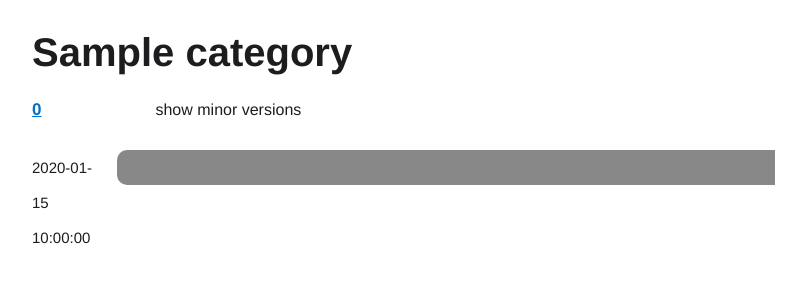
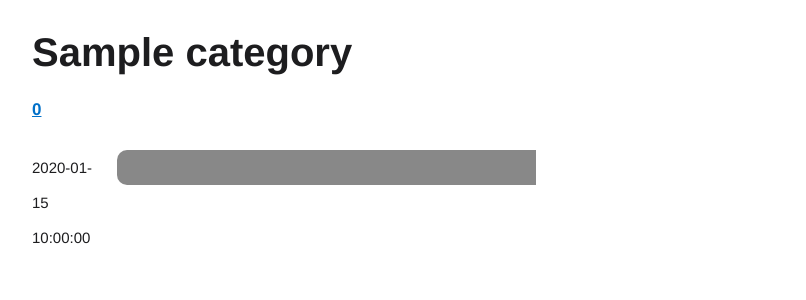
Before and after one commit to probabilistic-cat/stats, a Symfony app: template templates/content.html.twig in a window 1280 px wide. Shown: the top 300 px of the page, without its empty margins (8-814 px from the left). Run offline with Twig, Linux system fonts and the light colour scheme; the template is opened without the code that fills it: most values are stand-ins (such as "Sample title", 1, 10 or a date in 2020); some libraries are stand-ins or nearby versions.

Commit message:
Visual fixes.

```diff
--- a/public/js/content.js
+++ b/public/js/content.js
@@ -23,6 +23,10 @@ function calcVersionDivWidth() {
             // let version = $(this).attr('data-version');
             let percent = parseFloat($(this).attr('data-percent'));
             let width = Math.floor(versionsDivWidth / 100 * percent);
+            if (width === 1) {
+                width = 0;
+            }
+
             totalWidth += width;
             if (biggestWidth < width) {
                 let classlist = $(this).attr('class').split(/\s+/);
@@ -78,6 +82,10 @@ function calcVersionDivWidth() {
             $(this).find('div.minor_version').each(function() {
                 let minorPercent = parseFloat($(this).attr('data-percent'));
                 let minorWidth = Math.floor(width / percent * minorPercent);
+                if (minorWidth === 1) {
+                    minorWidth = 0;
+                }
+
                 minorTotalWidth += minorWidth;
                 if (minorBiggestWidth < minorWidth) {
                     let minorClasslist = $(this).attr('class').split(/\s+/);
--- a/public/styles/content.css
+++ b/public/styles/content.css
@@ -22,10 +22,10 @@
 }
 
 .content p.show_minor {
+    float: right;
     margin: 1px 0 0 100px;
     font-size: 16px;
     font-weight: 300;
-    /*color: #0070c9;*/
     text-decoration: none;
 }
 
@@ -54,7 +54,7 @@
 }
 
 .content div.data div.month div.versions {
-    width: calc(100% - 90px);
+    width: calc(100% - 85px);
     border-radius: 10px;
     overflow: hidden;
 }
--- a/src/Controller/BrowserController.php
+++ b/src/Controller/BrowserController.php
@@ -51,6 +51,7 @@ class BrowserController extends AbstractController
             ),
             'subcategoryCurrent' => $subcategory,
             'data' => $data,
+            'hasMinor' => $data->hasMinor,
         ]);
     }
 }
--- a/src/Controller/IosVersionController.php
+++ b/src/Controller/IosVersionController.php
@@ -41,6 +41,7 @@ class IosVersionController extends AbstractController
             ),
             'subcategoryCurrent' => $subcategory,
             'data' => $data,
+            'hasMinor' => $data->hasMinor,
         ]);
     }
 }
--- a/templates/content.html.twig
+++ b/templates/content.html.twig
@@ -26,7 +26,9 @@
     {% endfor %}
     </p>
 
+{% if hasMinor %}
     <p class="show_minor">show minor versions</p>
+{% endif %}
 
     <div class="data">
     {% for monthData in data.monthDatas %}
```
